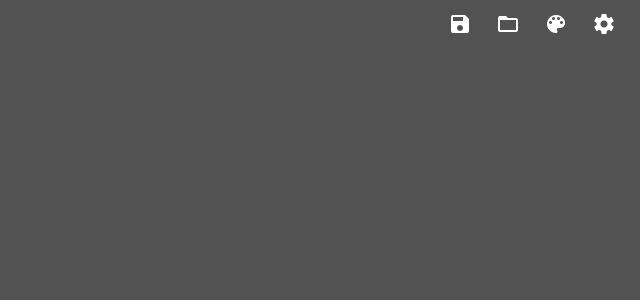
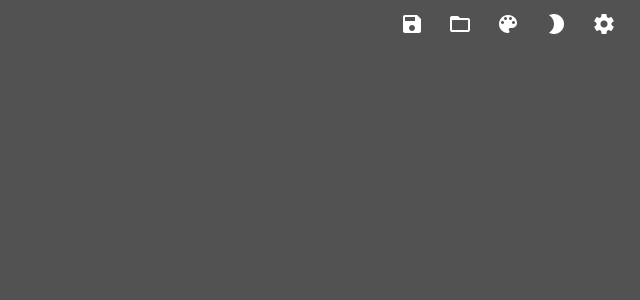
Before and after one commit to david-fletcher/blank-space, a Vue app: page / in a window 1280 px wide. Shown: the top 300 px of the page, without its empty margins (640-1280 px from the left). Built offline with nearby package versions, Linux system fonts and the light colour scheme.

Commit message:
changed darkmode functionality

```diff
--- a/src/App.vue
+++ b/src/App.vue
@@ -1,4 +1,5 @@
 <template>
+  <v-app :dark="darkmode">
     <v-container
       class="ma-0 pa-0"
       style="max-width: 100%; height: inherit"
@@ -14,9 +15,10 @@
       </v-layout>
 
       <v-dialog v-model="showColorDialog">
-      <color-dialog @choose="changeBackground" @darkmode="changeText" />
+        <color-dialog @choose="changeBackground" />
       </v-dialog>
     </v-container>
+  </v-app>
 </template>
 
 <script>
@@ -34,11 +36,13 @@ export default {
   computed: {
     background() {
       return this.$store.state.$background;
+    },
+    darkmode() {
+      return this.$store.state.$darkmode;
     }
   },
   methods: {
     openColorDialog() {
-      console.log("opening colors...");
       this.showColorDialog = true;
     },
     openSettingsDialog() {
@@ -47,13 +51,6 @@ export default {
     changeBackground(color) {
       this.$store.commit("updateBackground", color);
       this.showColorDialog = false;
-    },
-    changeText(darkmode) {
-      if(darkmode) {
-        this.$store.commit("updateTextColor", "white");
-      } else {
-        this.$store.commit("updateTextColor", "black");
-      }
     }
   },
   data() {
--- a/src/components/ColorDialog.vue
+++ b/src/components/ColorDialog.vue
@@ -1,5 +1,5 @@
 <template>
-  <v-card dark>
+  <v-card>
     <v-card-title>
       <h1 class="headline font-weight-black">Configure Colors</h1>
     </v-card-title>
@@ -17,13 +17,6 @@
           />
         </v-layout>
       </v-container>
-      <h2 class="subheading font-weight-medium">Text Color:</h2>
-      <v-container>
-        <v-layout row>
-          <v-btn icon color="white" light :disabled="!darkmode" @click="toggleDarkMode"><v-icon>edit</v-icon></v-btn>
-          <v-btn icon color="black" dark :disabled="darkmode" @click="toggleDarkMode"><v-icon>edit</v-icon></v-btn>
-        </v-layout>
-      </v-container>
     </v-card-text>
   </v-card>
 </template>
@@ -34,15 +27,10 @@ export default {
   methods: {
     chooseColor(color) {
       this.$emit("choose", color);
-    },
-    toggleDarkMode() {
-      this.darkmode = !this.darkmode;
-      this.$emit("darkmode", this.darkmode);
     }
   },
   data() {
     return {
-      darkmode: false,
       colors: [
         "#F44336",
         "#E91E63",
--- a/src/components/EditorWindow.vue
+++ b/src/components/EditorWindow.vue
@@ -19,12 +19,12 @@ export default {
       return this.$store.state.$background;
     },
     text() {
-      console.log(this.$store.state.$textcolor);
       return this.$store.state.$textcolor;
     }
   },
   methods: {
     addTab($event) {
+      // FIXME: work with current cursor position
       this.file += "    "; // four spaces
       if ($event.preventDefault) {
         $event.preventDefault();
--- a/src/components/Toolbar.vue
+++ b/src/components/Toolbar.vue
@@ -4,7 +4,6 @@
       <v-toolbar
         flat
         dense
-        dark
         :class="hover ? 'appear' : 'disappear'"
         :style="`background-color: ${background}`"
       >
@@ -12,6 +11,11 @@
         <v-btn icon><v-icon>save</v-icon></v-btn>
         <v-btn icon><v-icon>folder_open</v-icon></v-btn>
         <v-btn icon @click="$emit('color')"><v-icon>color_lens</v-icon></v-btn>
+        <v-btn icon @click="toggleDarkMode"
+          ><v-icon>{{
+            darkmode ? "brightness_2" : "brightness_high"
+          }}</v-icon></v-btn
+        >
         <v-btn icon @click="$emit('settings')"><v-icon>settings</v-icon></v-btn>
       </v-toolbar>
     </v-fade-transition>
@@ -27,10 +31,15 @@ export default {
     },
     background() {
       return this.$store.state.$background;
+    },
+    darkmode() {
+      return this.$store.state.$darkmode;
     }
   },
   methods: {
-
+    toggleDarkMode() {
+      this.$store.commit("toggleDarkMode");
+    }
   },
   data() {
     return {
--- a/src/store.js
+++ b/src/store.js
@@ -6,14 +6,14 @@ Vue.use(Vuex);
 export default new Vuex.Store({
   state: {
     $background: "#525252",
-    $textcolor: "white"
+    $darkmode: true
   },
   mutations: {
     updateBackground: (state, newColor) => {
       state.$background = newColor;
     },
-    updateTextColor: (state, newColor) => {
-      state.$textcolor = newColor;
+    toggleDarkMode: state => {
+      state.$darkmode = !state.$darkmode;
     }
   },
   actions: {}
```
Lines whose indentation alone changed are shown as unchanged.
